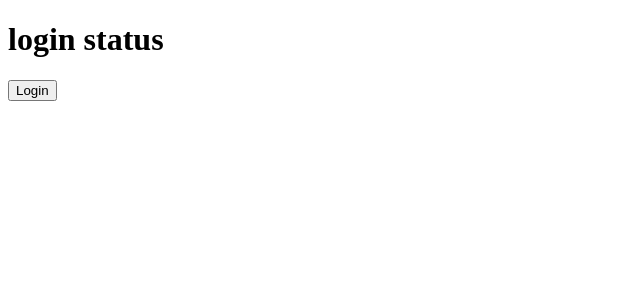
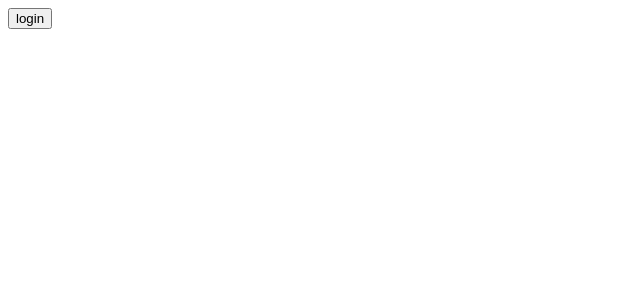
Before and after one commit to alawoddin/React-project, a React app: page / in a window 1280 px wide. Shown: the top 300 px of the page, without its empty margins (0-640 px from the left). Built offline with nearby package versions, Linux system fonts and the light colour scheme; the HTML template or start-up script is replaced by a standard one.

Commit message:
we use the swtich

```diff
--- a/src/App.jsx
+++ b/src/App.jsx
@@ -1,53 +1,18 @@
 
-// import Footer from './component/Footer';
-// import Header from './component/Header';
-// import Contact from './component/Contact';
-// import Hero from './component/Hero';
 
-const LoginStatusBtn= (status) => {
-  if(status) {
-    return <button>Logout</button>
-  }else {
-    return <button>Login</button>
+const App = () => {
+
+  const status = true;
+
+  switch (status) {
+    case true:
+      return <button>login</button>
+    case false:
+      return <button>logout</button>
+      default:
+        return null
   }
+
 }
 
-const App = () => {
-  return (
-    <div>
-      <h1>login status </h1>
-      {LoginStatusBtn(false)}
-    </div>
-  )
-}
-
-export default App;
-
-// const App = () => {
-
-//   // let status = true;
-//   let status = false;
-
-//   if(status == true) {
-
-//       return (
-
-//     <div>
-//       <h1>Login Status</h1>
-//       <button>Logout</button>
-//     </div>
-//   );
-// }
-//   else {
-//     return (
-//       <div>
-//         <h1>login Status</h1>
-//         <button>login</button>
-//       </div>
-//     )
-//   }
-
-//   }
-
-
-// export default App;
+export default App
```
